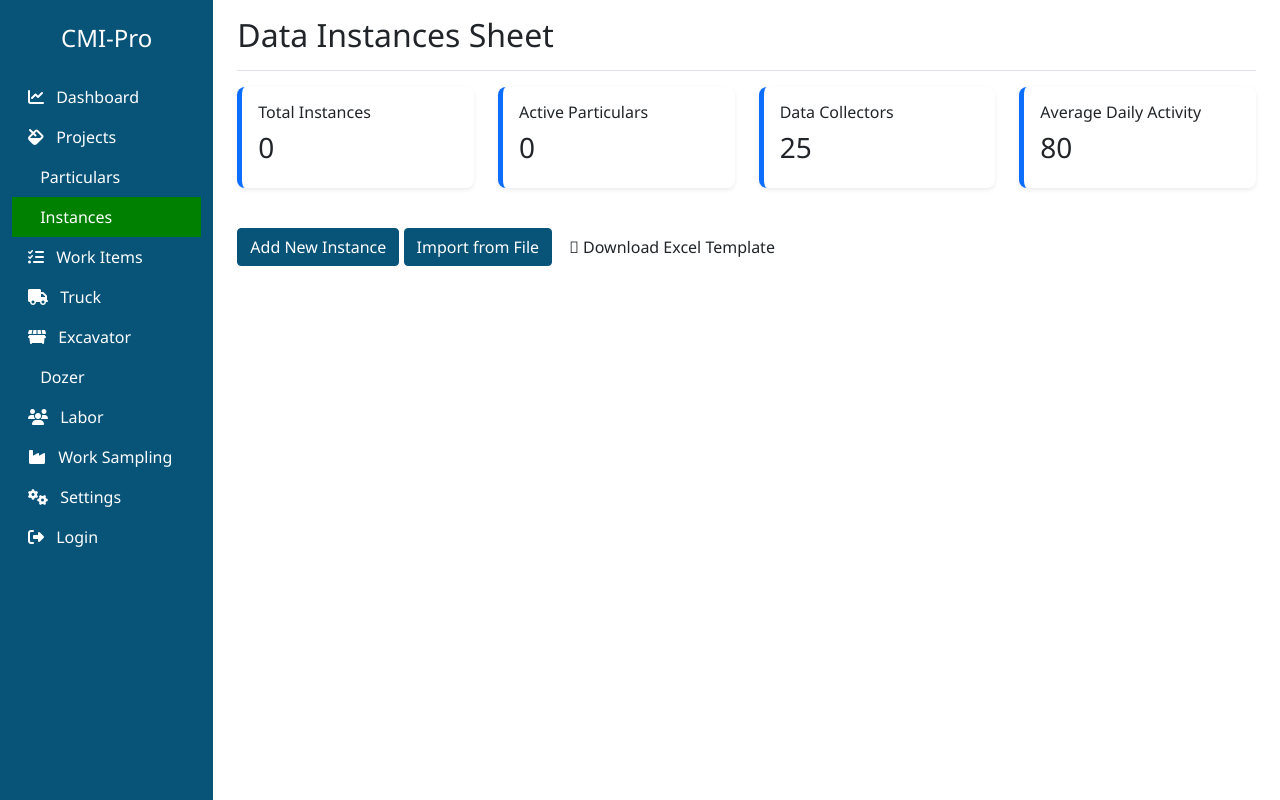
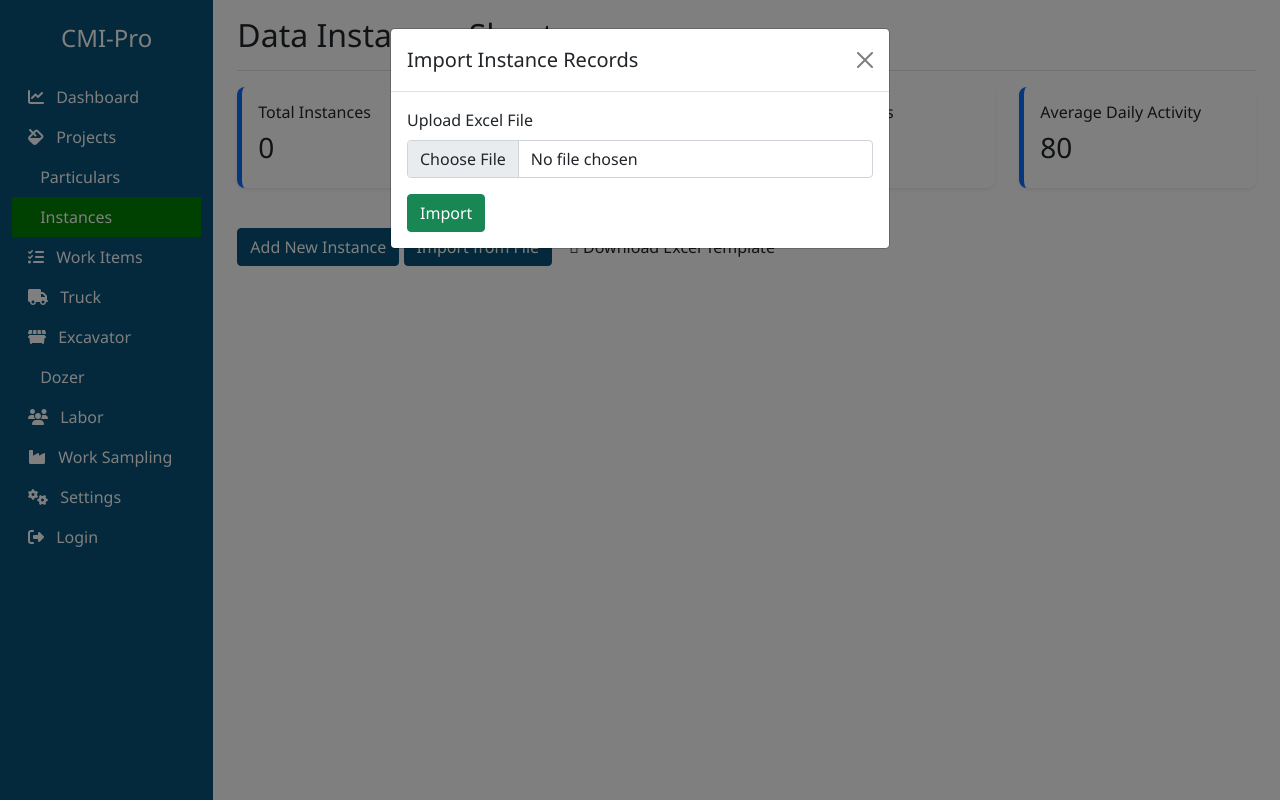
Before and after one commit to mgemoraw/cmi-pro, a Django app: page /bit/instances/ in a window 1280 px wide, after a click on "Import from File". Run offline with Django 5.2, Linux system fonts and the light colour scheme; data comes from the database, SQL or seed files in the repository; data that the repository does not hold is empty; some libraries are stand-ins or nearby versions.

Commit message:
adding instance import modal

```diff
--- a/cmi/core/templates/core/instance_dashboard.html
+++ b/cmi/core/templates/core/instance_dashboard.html
@@ -83,6 +83,30 @@
     </div>
 </div>
 
+
+<!-- 📥 Modal: Import from Excel -->
+<div class="modal fade" id="instanceImportModal" tabindex="-1" aria-labelledby="instanceImportModalLabel" aria-hidden="true">
+  <div class="modal-dialog">
+    <div class="modal-content">
+      <div class="modal-header">
+        <h5 class="modal-title" id="instanceImportModalLabel">Import Instance Records</h5>
+        <button type="button" class="btn-close" data-bs-dismiss="modal" aria-label="Close"></button>
+      </div>
+      <div class="modal-body">
+        <form method="post" enctype="multipart/form-data" id="instanceImportForm" action="{% url 'core:import-instances' %}">
+          {% csrf_token %}
+          <div class="mb-3">
+            <label for="dataFile" class="form-label">Upload Excel File</label>
+            <input type="file" class="form-control" id="dataFile" name="dataFile" accept=".xlsx, .xls">
+          </div>
+          <button type="submit" class="btn btn-success">Import</button>
+        </form>
+      </div>
+    </div>
+  </div>
+</div>
+
+
 <script>
   // Data Instance modal
   const instanceForm = document.getElementById('instance-form');
--- a/cmi/core/urls.py
+++ b/cmi/core/urls.py
@@ -16,6 +16,7 @@ urlpatterns = [
     path('particulars/', views.particular_dashboard, name='particulars'),
     path('instances/', views.instance_dashboard, name='instances'),
     path('instances/create/', views.create_instance_view, name='create-instance'),
+    path('instances/import/', views.import_instances, name='import-instances'),
     path('work-items/', views.work_items, name='work-items'),
     path('truck/', views.trucks, name='truck'),
     path('truck/create/', views.trucks, name='truck_create'),
--- a/cmi/core/views.py
+++ b/cmi/core/views.py
@@ -65,6 +65,32 @@ def instance_dashboard(request):
 
 def create_instance_view(request):
     return redirect('core:instances')
+
+def import_instances(request):
+    context = {}
+    if request.method == "POST":
+        uploaded_file = request.FILES.get("dataFile")
+        # print(record_type)
+        # print(uploaded_file)
+
+        try:
+            if uploaded_file == None:
+                messages.error(request, 'No file selected')
+                return redirect('core:instances')
+
+            parser = ProjectDataParser(data_file=uploaded_file, data_type='instance')
+            parsed_data = parser.parse()
+
+            messages.success(request, "Instance Records uploaded")
+            return redirect('core:instances')
+
+        except ValueError as e:
+            messages.error(request, "Please upload file")
+            return HttpResponse(str(e), status=400)
+
+    return render(request, 'core/instance_dashboard.html', context)
+
+
 
 def trucks(request):
     form = TipperDataModelForm(request.POST or None)
```
